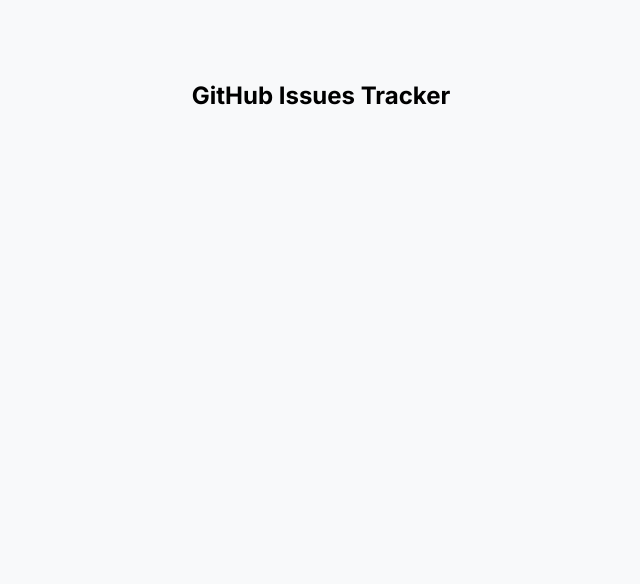
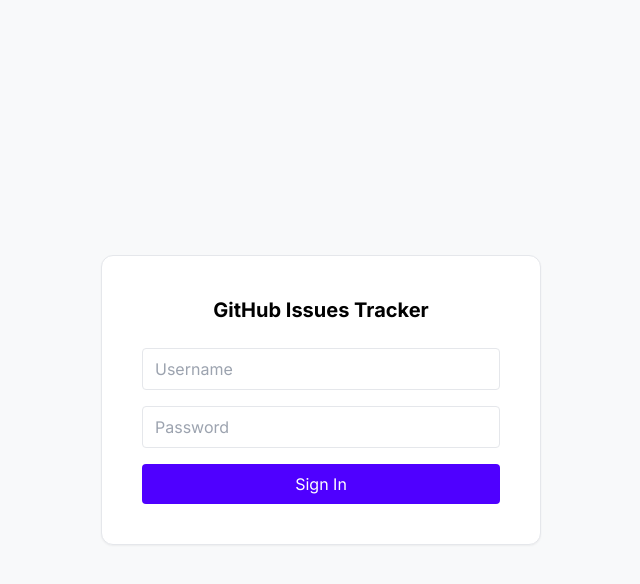
Before and after one commit to jfoni/PH-A5, a plain HTML site: page index.html in a window 1280 px wide. Shown: the whole page, without its empty margins (319-959 px from the left). Drawn offline with nearby package versions, Linux system fonts and the light colour scheme.

Commit message:
create login page

```diff
--- a/index.html
+++ b/index.html
@@ -51,9 +51,28 @@
 
 <body>
 
-    <h1 class="text-center mt-20 text-2xl font-bold">
-        GitHub Issues Tracker
-    </h1>
+    <div id="loginPage" class="flex items-center justify-center min-h-screen p-4">
+
+        <div class="bg-white p-10 rounded-xl shadow-sm border w-full max-w-[440px]">
+
+            <h1 class="text-xl font-bold text-center mb-6">
+                GitHub Issues Tracker
+            </h1>
+
+            <form id="loginForm" class="space-y-4">
+
+                <input id="username" placeholder="Username" class="w-full border px-3 py-2 rounded">
+
+                <input id="password" type="password" placeholder="Password" class="w-full border px-3 py-2 rounded">
+
+                <button class="w-full bg-[#4f00ff] text-white py-2 rounded">
+                    Sign In
+                </button>
+
+            </form>
+
+        </div>
+    </div>
 
 </body>
 
```
